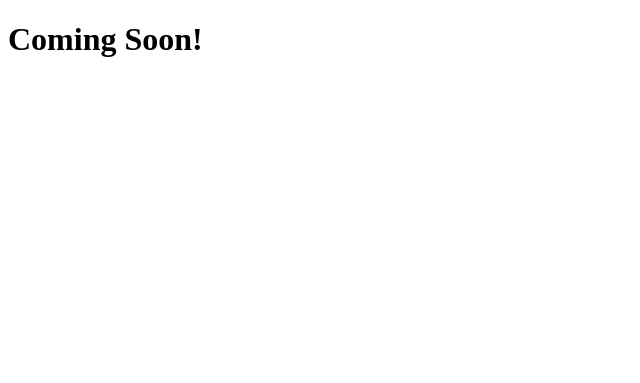
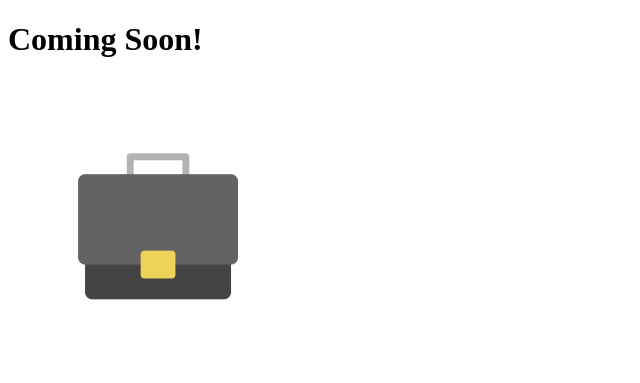
Before and after one commit to louise-hill/git-101, a plain HTML site: page index.html in a window 1280 px wide. Shown: the whole page, without its empty margins (0-640 px from the left). Drawn offline with Linux system fonts and the light colour scheme.

Commit message:
Added a briefcase image

```diff
--- a/index.html
+++ b/index.html
@@ -6,5 +6,6 @@
 </head>
 <body>
   <h1>Coming Soon!</h1>
+  <img src="briefcase.png" alt="briefcase">
 </body>
 </html>
```
Also changed, not shown: briefcase.png (added).
